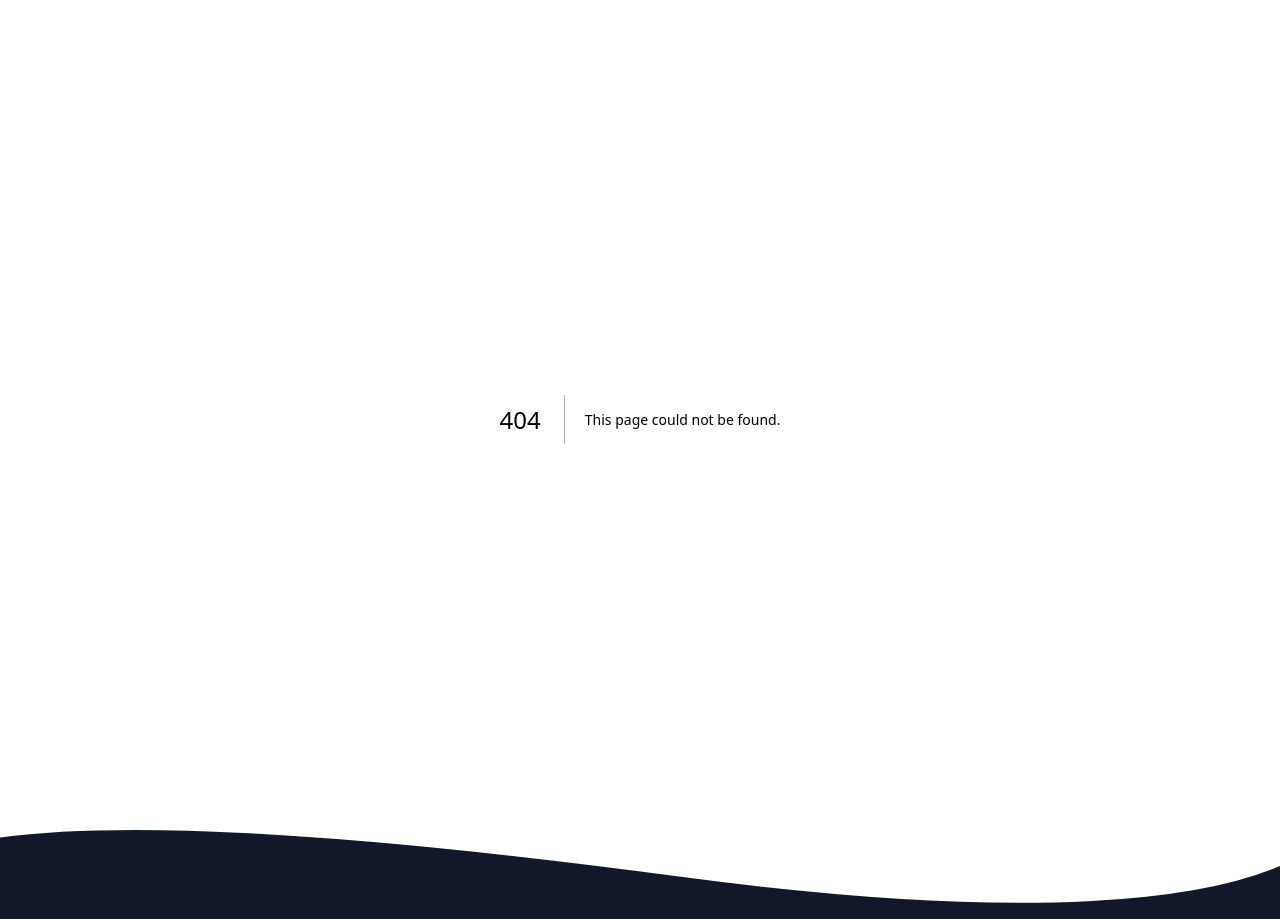
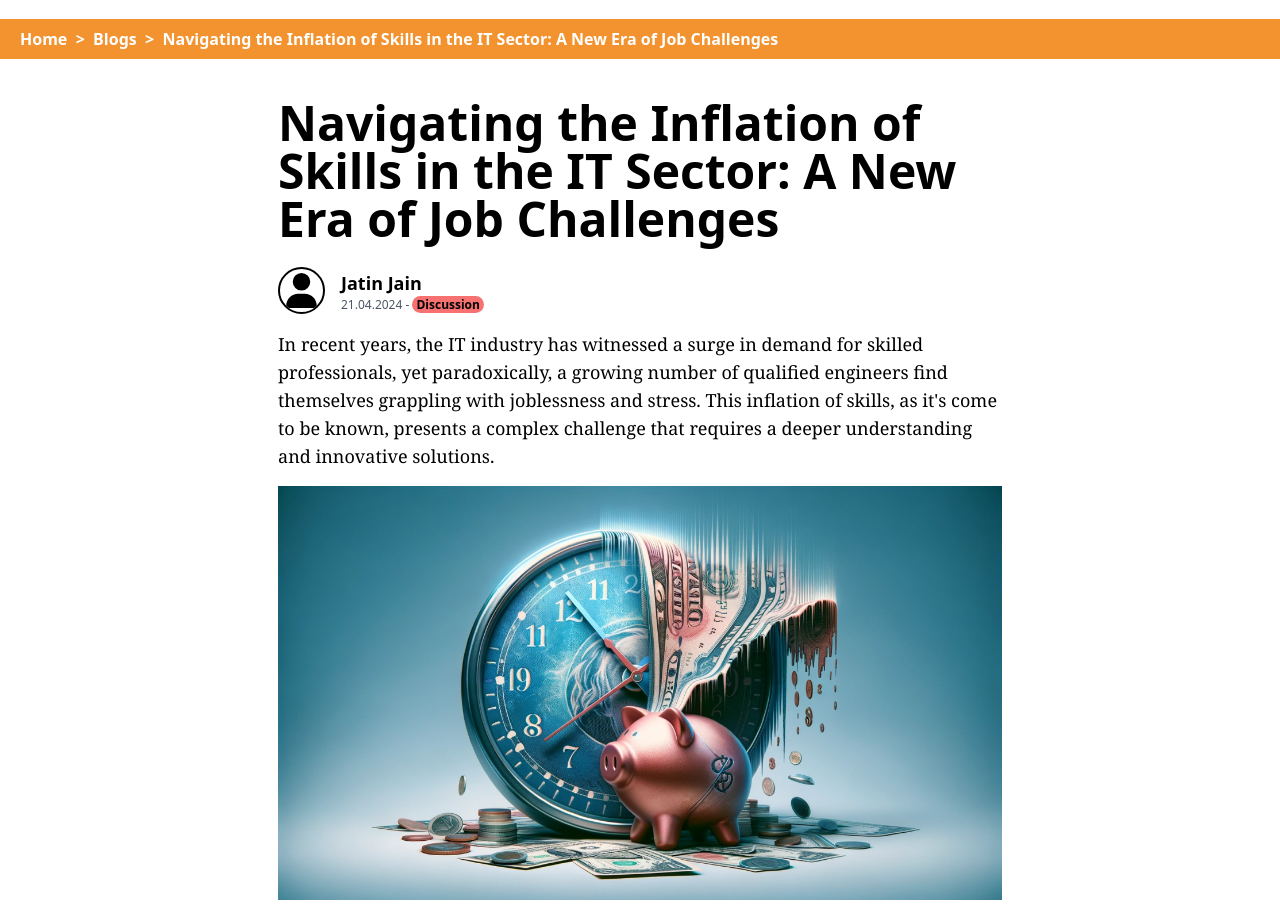
Before and after one commit to ayushsharma74/vizack.com, a Next.js app: page /blogs/navigating-inflation in a window 1280 px wide. Before the commit this address had no page. Shown: the part 93-1012 px from the top of the page. Built offline with nearby package versions, Linux system fonts and the light colour scheme; a web font is replaced by a local one.

Commit message:
Navigating Flamation Blog

```diff
--- /dev/null
+++ b/src/app/blogs/navigating-inflation/blogpage.css
@@ -0,0 +1,46 @@
+:root{
+    overflow-x: hidden;
+}
+.cont {
+    margin-left: auto;
+    margin-right: auto;
+    padding:0px 150px;
+}
+
+@media screen and (max-width:1536px) {
+    .cont {
+        max-width: 1366px;
+    }
+
+}
+
+@media screen and (max-width:1366px) {
+    .cont {
+        max-width: 1024px;
+    }
+
+}
+
+@media screen and (max-width:1024px) {
+    .cont {
+        max-width: 768px;
+        padding-left: 40px;
+        padding-right: 40px;
+    }
+
+}
+@media screen and (max-width:768px) {
+    .cont {
+        max-width: 640px;
+        padding-left: 20px;
+        padding-right: 20px;
+    }
+
+}
+
+@media screen and (max-width:640px) {
+    .cont {
+        max-width: 475px;
+    }
+
+}
--- /dev/null
+++ b/src/app/blogs/navigating-inflation/page.jsx
@@ -0,0 +1,74 @@
+'use client'
+import './blogpage.css'
+import BlogTitle from '@/components/blogComponents/BlogTitle'
+import Image from 'next/image'
+import Link from 'next/link'
+
+const imgloader = ({ src, width, quality }) => {
+    return `${src}?w=${width}&q=${quality || 95}`;
+};
+
+export default function BlogPage() {
+    return (
+        <>
+        <div className="bg-default w-full min-h-10 h-fit flex flex-wrap items-center px-5 py-2" >
+            <h1 className="text-white hover:text-default-gray font-bold">
+                <Link href={"/"}>Home &nbsp;</Link>
+            </h1>
+            <h1 className="text-white font-bold"> &gt;</h1>
+            <h1 className="text-white hover:text-default-gray font-bold">
+                <Link href={`/blogs`} >&nbsp; Blogs &nbsp;</Link>
+            </h1>
+            <h1 className="text-white font-bold"> &gt;</h1>
+            <h1 className="text-white hover:text-default-gray font-bold truncate">
+                <Link href={`/blogs/navigating-inflation`} >&nbsp; Navigating the Inflation of Skills in the IT Sector: A New Era of Job Challenges</Link>
+            </h1>
+        </div>
+            <div className='cont my-10'>
+                <BlogTitle title={"Navigating the Inflation of Skills in the IT Sector: A New Era of Job Challenges"} writer={"Jatin Jain"} date={"21.04.2024"} category={"Discussion"}/>
+                <p className='font-serif text-lg mb-4'></p>
+                <h1 className='font-bold text-2xl'></h1>
+                <p className='font-serif text-lg mb-4'>In recent years, the IT industry has witnessed a surge in demand for skilled professionals, yet paradoxically, a growing number of qualified engineers find themselves grappling with joblessness and stress. This inflation of skills, as it's come to be known, presents a complex challenge that requires a deeper understanding and innovative solutions.</p>
+                <Image
+                loader={imgloader}
+                src={"/assets/blogs/navigating inflation/img1.png"}
+                width={500}
+                height={500}
+                loading='lazy'
+                quality={100}
+                className='min-w-full'
+                alt='vector art'
+                />
+                <br />
+                <p className='font-serif text-lg mb-4'>The digital revolution has spurred an insatiable appetite for technological solutions across industries. Consequently, companies are clamoring for top-tier talent to fuel their innovation engines. However, this demand has led to a proliferation of specialized skill sets, often leaving many qualified engineers sidelined despite their proficiency.</p>
+                <br />
+                <p className='font-serif text-lg mb-4'>One of the primary drivers of this phenomenon is the rapid pace of technological advancement. New languages, frameworks, and methodologies emerge at a breakneck speed, rendering yesterday's expertise obsolete in the blink of an eye. This constant evolution creates a daunting landscape for professionals striving to stay relevant in their careers.</p>
+                <br />
+                <p className='font-serif text-lg mb-4'>Moreover, the democratization of knowledge through online resources and educational platforms has lowered the barriers to entry into the IT field. While this accessibility is a boon for aspiring technologists, it also means that the pool of talent is ever-expanding, intensifying competition for coveted positions.</p>
+                <br />
+                <p className='font-serif text-lg mb-4'>The traditional career trajectory, once characterized by linear progression within a single specialization, is now giving way to a more dynamic and multidisciplinary approach. Engineers are increasingly required to adapt, upskill, and diversify their expertise to remain competitive in the job market.</p>
+                <br />
+                <Image
+                loader={imgloader}
+                src={"https://www.sdmmag.com/ext/resources/Issues/2022/april/MAIN-GettyImages-1319576138.png?1651670807"}
+                width={100}
+                height={100}
+                loading='lazy'
+                quality={100}
+                className='min-w-[70%] mx-auto'
+                alt='phone-gif'
+                />
+                <br />
+                <p className='font-serif text-lg mb-4'>Amidst this turbulence, it's crucial for both employers and employees to rethink their strategies. Companies must adopt more inclusive hiring practices that prioritize potential and adaptability over narrow skill criteria. By fostering a culture of continuous learning and development, organizations can cultivate a workforce that thrives in an era of constant flux.</p>
+                <br />
+                <p className='font-serif text-lg mb-4'>On the individual level, engineers must embrace a growth mindset, viewing each new challenge as an opportunity for growth rather than a setback. Building a robust portfolio of skills, coupled with a willingness to explore emerging technologies, can empower professionals to navigate the choppy waters of the IT job market with confidence.</p>
+                <br />
+                <p className='font-serif text-lg mb-4'>Furthermore, the IT community itself plays a pivotal role in mitigating the adverse effects of skill inflation. Peer-to-peer mentorship, knowledge-sharing forums, and collaborative learning initiatives can serve as invaluable resources for both seasoned professionals and newcomers alike.</p>
+                <br />
+                <p className='font-serif text-lg mb-4'>In essence, while the inflation of skills in the IT sector presents formidable obstacles, it also heralds a new era of possibilities. By fostering a culture of adaptability, resilience, and collaboration, we can harness the transformative potential of technology to drive meaningful innovation and create a more inclusive future for all.</p>
+                <br />
+
+            </div>
+        </>
+    )
+}
```
Also changed, not shown: public/assets/blogs/navigating inflation/img1.png (added).
